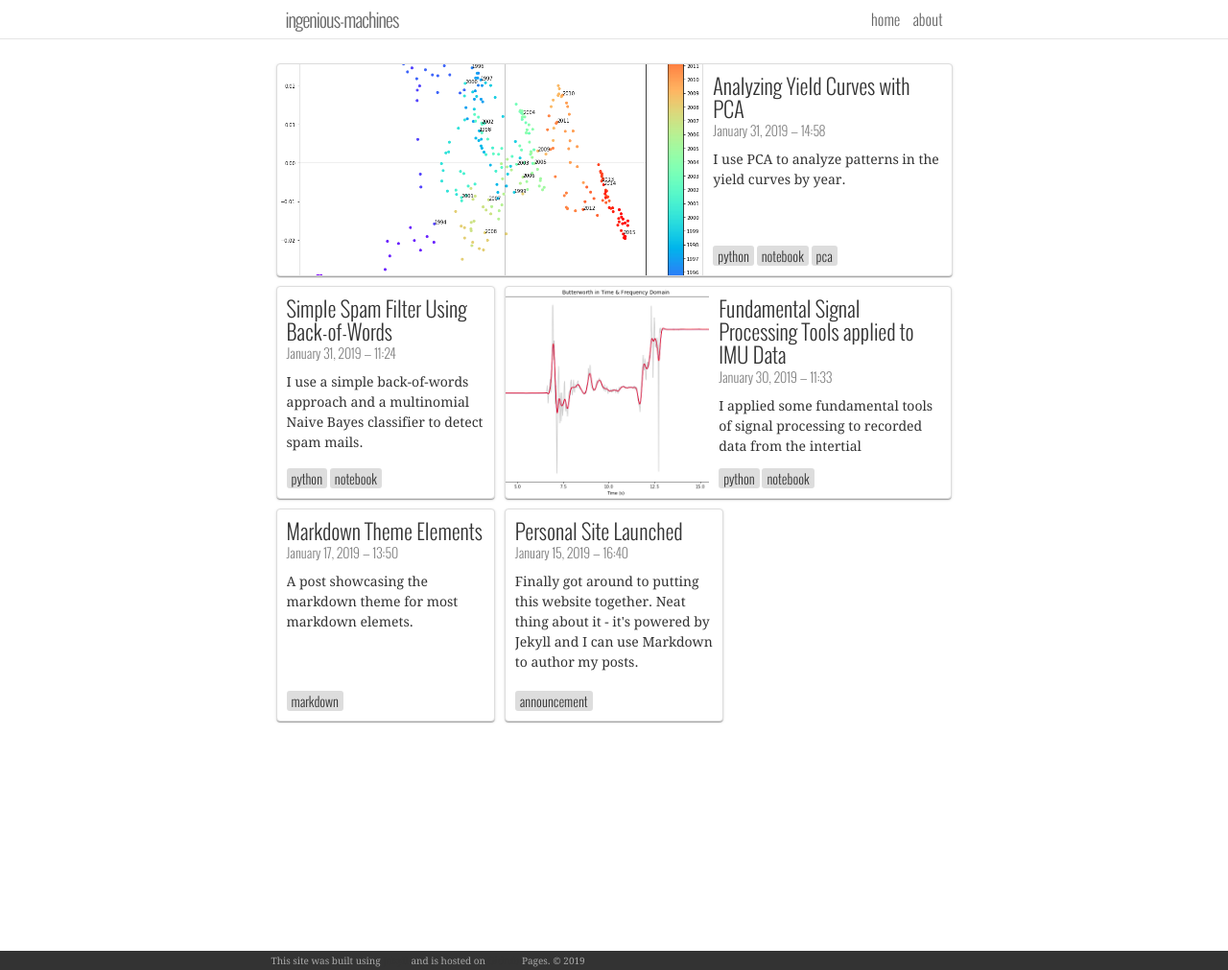
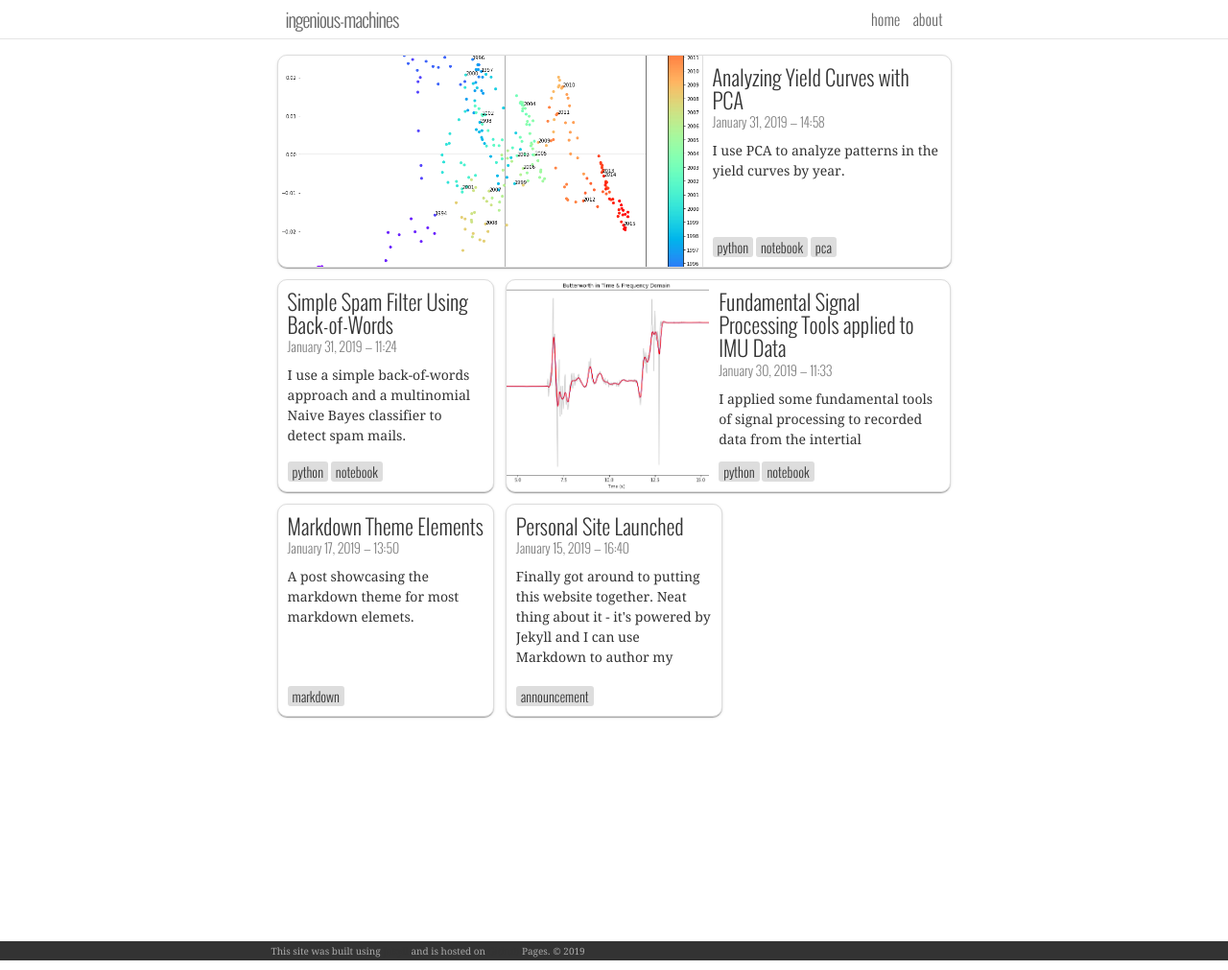
Before and after one commit to radmerti/radmerti.github.io, a Jekyll site: the page built from index.html, in a window 1280 px wide. Shown: the whole page at 96% size. Built offline with Jekyll 4.4.1, drawn with Linux system fonts in a browser that asks for light colours; the list of posts is cut into pages by our own code.

Commit message:
Updated CSS. post-card border-radius increased.

```diff
--- a/_sass/_page.scss
+++ b/_sass/_page.scss
@@ -2,7 +2,7 @@
  * Page content   **********************************************************
  */
 .page-content {
-  padding: $spacing-unit*(2/3) 0 $spacing-unit 0; /* VERTICAL PADDING FOR TITLE ON EVERY PAGE */
+  padding: $spacing-unit*(1/3) 0 $spacing-unit 0; /* VERTICAL PADDING FOR TITLE ON EVERY PAGE */
   min-height: 100vh;
 
   @include media-query($on-palm) {
--- a/_sass/_post.scss
+++ b/_sass/_post.scss
@@ -13,7 +13,7 @@
     transition: all .2s cubic-bezier(.4,0,.2,1);
 
     .post-card {
-      margin: 5px;
+      margin: $spacing-unit/5 $spacing-unit/5 $spacing-unit/5 $spacing-unit/5;
       // padding: 10px;
       border-radius: $card-border-radius;
       background: #fff;
@@ -95,6 +95,7 @@
           text-overflow: ellipsis;
           overflow: hidden;
           flex-grow: 1;
+          max-height: 108.8px;
         }
 
         .post-summary-with-thumbnail {
@@ -107,6 +108,7 @@
 
         .post-title {
           font-size: 22px;
+          padding-top: 0;
         }
 
         .post-meta {
@@ -274,6 +276,7 @@
 
 .post-title {
   line-height: 1.1;
+  padding-top: $spacing-unit/2;
 }
 
 .post-meta {
--- a/css/main.scss
+++ b/css/main.scss
@@ -19,7 +19,7 @@
 $nav-height:                40px;
 
 /* portfolio tinkering */
-$card-border-radius:        4px;
+$card-border-radius:        10px;
 $post-card-height:          220px;
 $img_spacing:               5px;
 $img_height:                275px;
```
